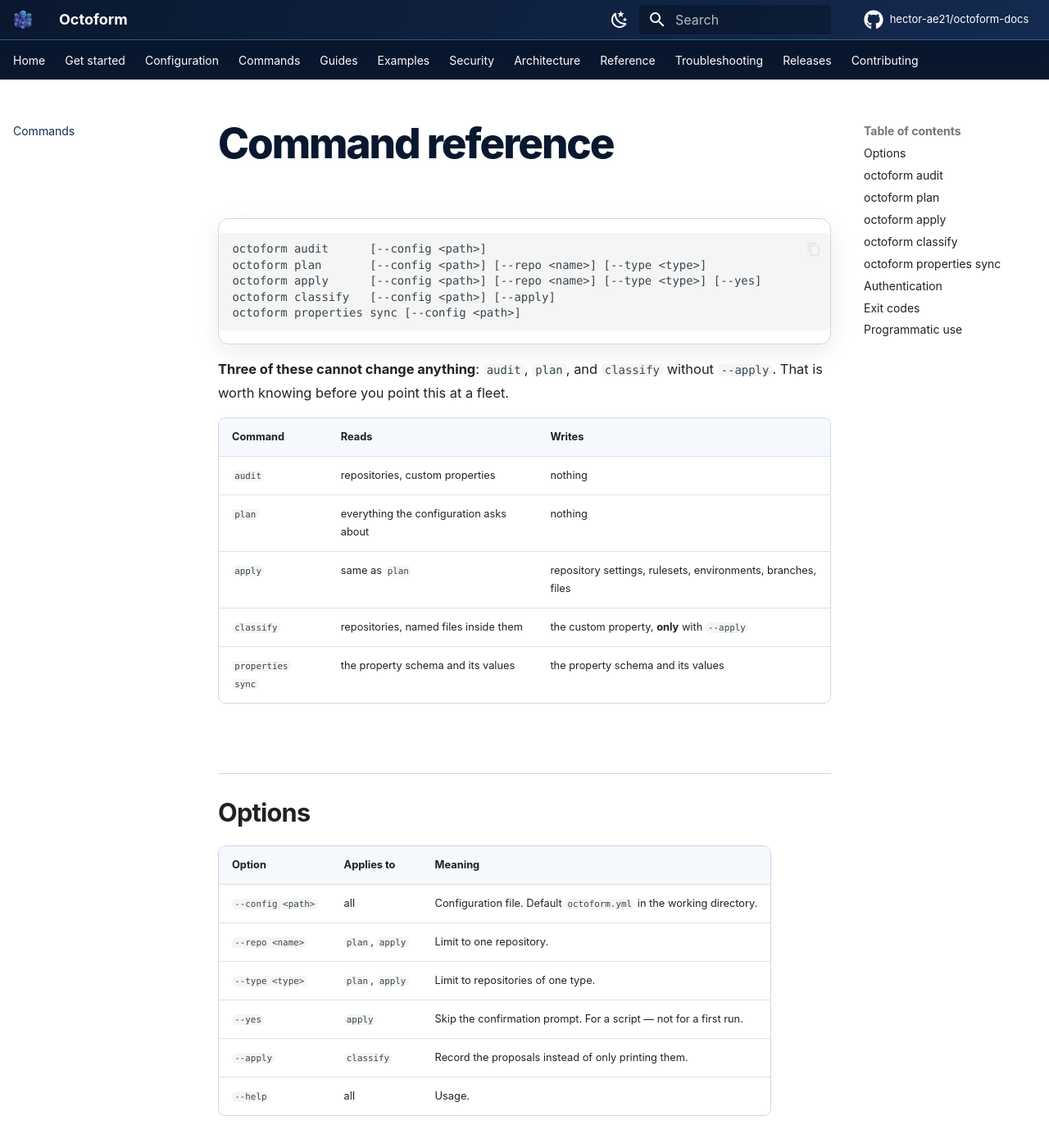
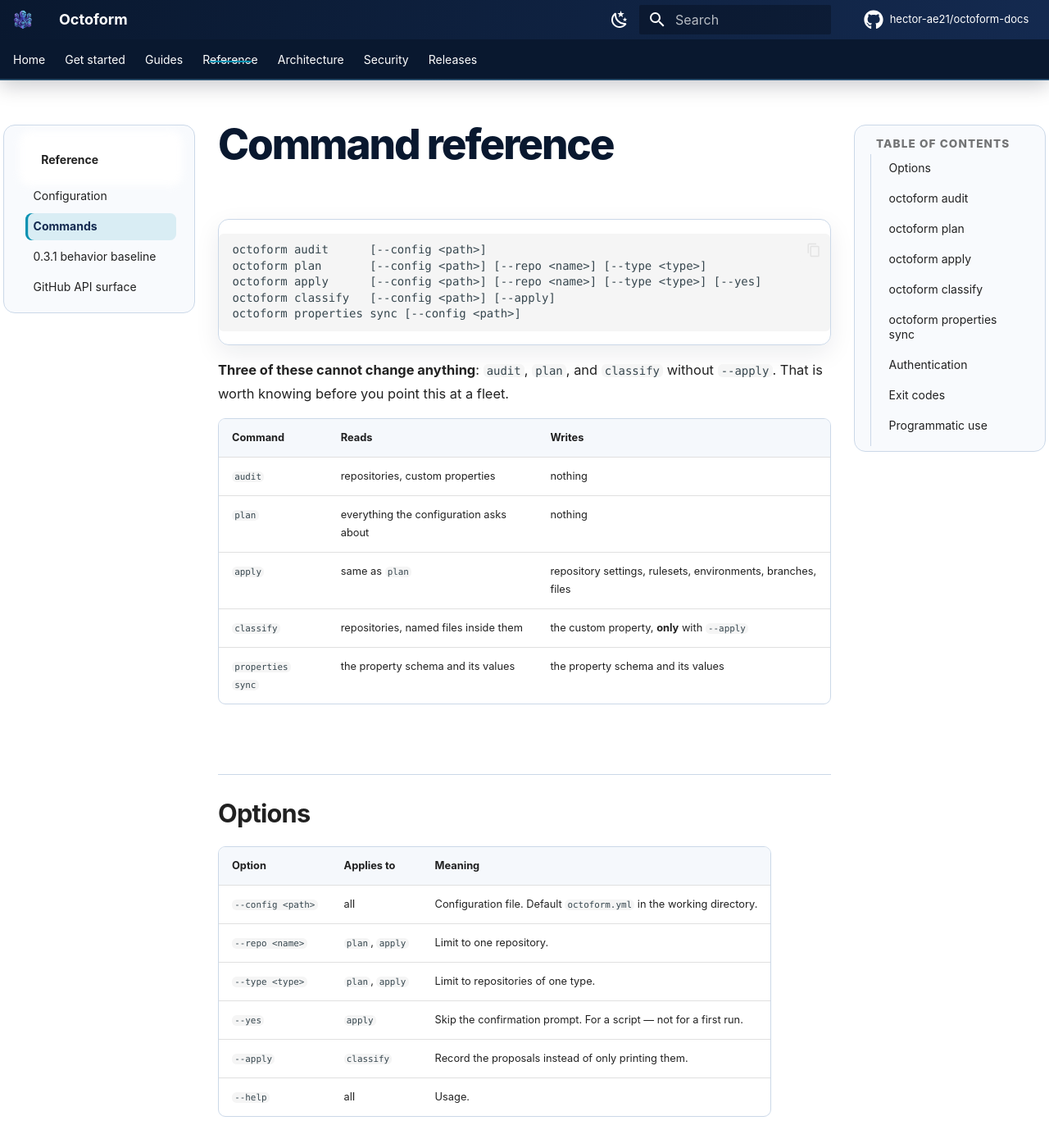
Before and after one commit to hector-ae21/octoform-docs, an MkDocs documentation site: the page built from docs/commands/index.md, in a window 1280 px wide and 1400 px high. Shown: the whole window at 82% size. Built offline with MkDocs 1.6.1 and Material for MkDocs 9.7.7, drawn with Linux system fonts in a browser that asks for light colours; plug-ins that fetch from the network failed and are left out; comment, search, counter and statistics services are not loaded; the version menu is left out; some of the changed text lies outside the part shown.

Commit message:
docs(ux): consolidate primary navigation
- reduce the header to seven task-oriented sections
- add a dedicated guides landing page
- highlight active tabs and hierarchical sidebar entries
- hide empty navigation and center the home experience
- reduce the hero scale and improve responsive contrast

```diff
--- a/cspell.json
+++ b/cspell.json
@@ -16,6 +16,7 @@
     "site/**"
   ],
   "words": [
+    "scrollwrap",
     "Arrechea",
     "AKIA",
     "codeql",
--- /dev/null
+++ b/docs/assets/javascripts/navigation.js
@@ -0,0 +1,15 @@
+const updateOctoformNavigation = () => {
+  for (const sidebar of document.querySelectorAll('.md-sidebar')) {
+    const links = [...sidebar.querySelectorAll('a.md-nav__link[href]')]
+      .filter((link) => !link.closest('[hidden]'))
+      .map((link) => link.href);
+    const sparse = new Set(links).size <= 1;
+    sidebar.classList.toggle('octoform-sidebar--sparse', sparse);
+  }
+};
+
+if (typeof document$ !== 'undefined') {
+  document$.subscribe(updateOctoformNavigation);
+} else {
+  document.addEventListener('DOMContentLoaded', updateOctoformNavigation);
+}
--- a/docs/assets/stylesheets/extra.css
+++ b/docs/assets/stylesheets/extra.css
@@ -48,10 +48,36 @@
 
 .md-tabs {
   background: var(--md-primary-fg-color--dark);
+  border-bottom: 0.05rem solid rgb(125 211 252 / 18%);
 }
 
 .md-tabs__link {
   opacity: 1;
+  position: relative;
+  transition: color 150ms ease;
+}
+
+.md-tabs__link::after {
+  background: var(--octo-cyan);
+  border-radius: 999px;
+  bottom: 0.3rem;
+  content: "";
+  height: 0.12rem;
+  left: 50%;
+  position: absolute;
+  transform: translateX(-50%) scaleX(0);
+  transition: transform 150ms ease;
+  width: calc(100% - 0.8rem);
+}
+
+.md-tabs__item--active .md-tabs__link,
+.md-tabs__link:hover,
+.md-tabs__link:focus-visible {
+  color: #fff;
+}
+
+.md-tabs__item--active .md-tabs__link::after {
+  transform: translateX(-50%) scaleX(1);
 }
 
 .md-grid {
@@ -60,6 +86,70 @@
 
 .md-main__inner {
   margin-top: 1.5rem;
+}
+
+.md-sidebar__scrollwrap {
+  scrollbar-color: var(--octo-border) transparent;
+}
+
+.md-sidebar--primary .md-sidebar__inner,
+.md-sidebar--secondary .md-sidebar__inner {
+  background: color-mix(in srgb, var(--octo-panel) 72%, transparent);
+  border: 0.05rem solid var(--octo-border);
+  border-radius: 0.7rem;
+  padding: 0.7rem;
+}
+
+.md-sidebar--primary .md-nav__title,
+.md-sidebar--secondary .md-nav__title {
+  background: transparent;
+  box-shadow: none;
+  font-size: 0.68rem;
+  font-weight: 800;
+  letter-spacing: 0.08em;
+  text-transform: uppercase;
+}
+
+.md-sidebar .md-nav__link {
+  border-radius: 0.38rem;
+  margin-top: 0.18rem;
+  padding: 0.38rem 0.48rem;
+  text-decoration: none;
+  transition: background-color 120ms ease, color 120ms ease;
+}
+
+.md-sidebar .md-nav__link:hover,
+.md-sidebar .md-nav__link:focus-visible {
+  background: rgb(8 145 178 / 10%);
+}
+
+.md-sidebar .md-nav__link--active {
+  background: rgb(8 145 178 / 13%);
+  box-shadow: inset 0.16rem 0 var(--octo-cyan);
+  color: var(--md-typeset-a-color);
+  font-weight: 700;
+}
+
+.md-sidebar--primary .md-nav[data-md-level="2"] .md-nav__link {
+  padding-left: 0.75rem;
+}
+
+.md-sidebar--primary .md-nav[data-md-level="3"] .md-nav__link {
+  padding-left: 1.25rem;
+}
+
+.md-sidebar--secondary .md-nav__list {
+  border-left: 0.05rem solid var(--octo-border);
+  margin-left: 0.25rem;
+  padding-left: 0.45rem;
+}
+
+.md-sidebar--secondary .md-nav__link--active {
+  box-shadow: inset 0.14rem 0 var(--octo-violet);
+}
+
+.octoform-sidebar--sparse {
+  display: none;
 }
 
 .md-content__inner {
@@ -154,9 +244,10 @@
   display: grid;
   gap: clamp(2rem, 6vw, 5rem);
   grid-template-columns: minmax(0, 1.2fr) minmax(16rem, 0.8fr);
-  margin: 1rem 0 3rem;
+  margin: 1rem auto 3rem;
+  max-width: 78rem;
   overflow: hidden;
-  padding: clamp(2rem, 6vw, 5.2rem);
+  padding: clamp(2rem, 4.5vw, 4rem);
   position: relative;
 }
 
@@ -176,9 +267,9 @@
 }
 
 .octoform-hero h1 {
-  font-size: clamp(2.8rem, 6vw, 5.4rem);
+  font-size: clamp(2.4rem, 4.4vw, 4.1rem);
   margin: 0 0 1.15rem;
-  max-width: 12ch;
+  max-width: 14ch;
 }
 
 .octoform-lead {
@@ -198,6 +289,11 @@
 .octoform-actions .md-button {
   border-radius: 999px;
   padding-inline: 1.25rem;
+}
+
+.octoform-actions .md-button:not(.md-button--primary) {
+  border-color: var(--octo-cyan);
+  color: var(--md-typeset-a-color);
 }
 
 .octoform-hero-visual {
@@ -354,7 +450,7 @@
   }
 
   .octoform-hero h1 {
-    font-size: clamp(2.35rem, 13vw, 3.5rem);
+    font-size: clamp(2.15rem, 10vw, 3.1rem);
   }
 
   .octoform-actions .md-button {
--- a/mkdocs.yml
+++ b/mkdocs.yml
@@ -26,6 +26,7 @@ theme:
     - navigation.instant
     - navigation.sections
     - navigation.tabs
+    - navigation.tabs.sticky
     - navigation.top
     - navigation.tracking
     - search.highlight
@@ -83,6 +84,9 @@ markdown_extensions:
 extra_css:
   - assets/stylesheets/extra.css
 
+extra_javascript:
+  - assets/javascripts/navigation.js
+
 extra:
   social:
     - icon: fontawesome/brands/github
@@ -98,20 +102,22 @@ extra:
 nav:
   - Home: index.md
   - Get started:
-      - First plan: getting-started/index.md
+      - Quick start: getting-started/index.md
       - Core concepts: concepts/index.md
-  - Configuration: configuration/index.md
-  - Commands: commands/index.md
   - Guides:
+      - Guides overview: guides/index.md
       - Plan and apply: guides/plan-and-apply.md
       - CI/CD automation: automation/index.md
-  - Examples: examples/index.md
-  - Security: security/index.md
-  - Architecture: architecture/index.md
+      - Examples: examples/index.md
+      - Troubleshooting: troubleshooting/index.md
   - Reference:
-      - Overview: reference/index.md
+      - Reference overview: reference/index.md
+      - Configuration: configuration/index.md
+      - Commands: commands/index.md
       - 0.3.1 behavior baseline: reference/v0.3.1-baseline.md
       - GitHub API surface: reference/github-api-surface.md
-  - Troubleshooting: troubleshooting/index.md
-  - Releases: releases/index.md
-  - Contributing: contributing/index.md
+  - Architecture: architecture/index.md
+  - Security: security/index.md
+  - Releases:
+      - Release overview: releases/index.md
+      - Contributing: contributing/index.md
```
Also changed, not shown: docs/guides/index.md (added, +58 -0 lines), docs/index.md (+1 -0 lines).
